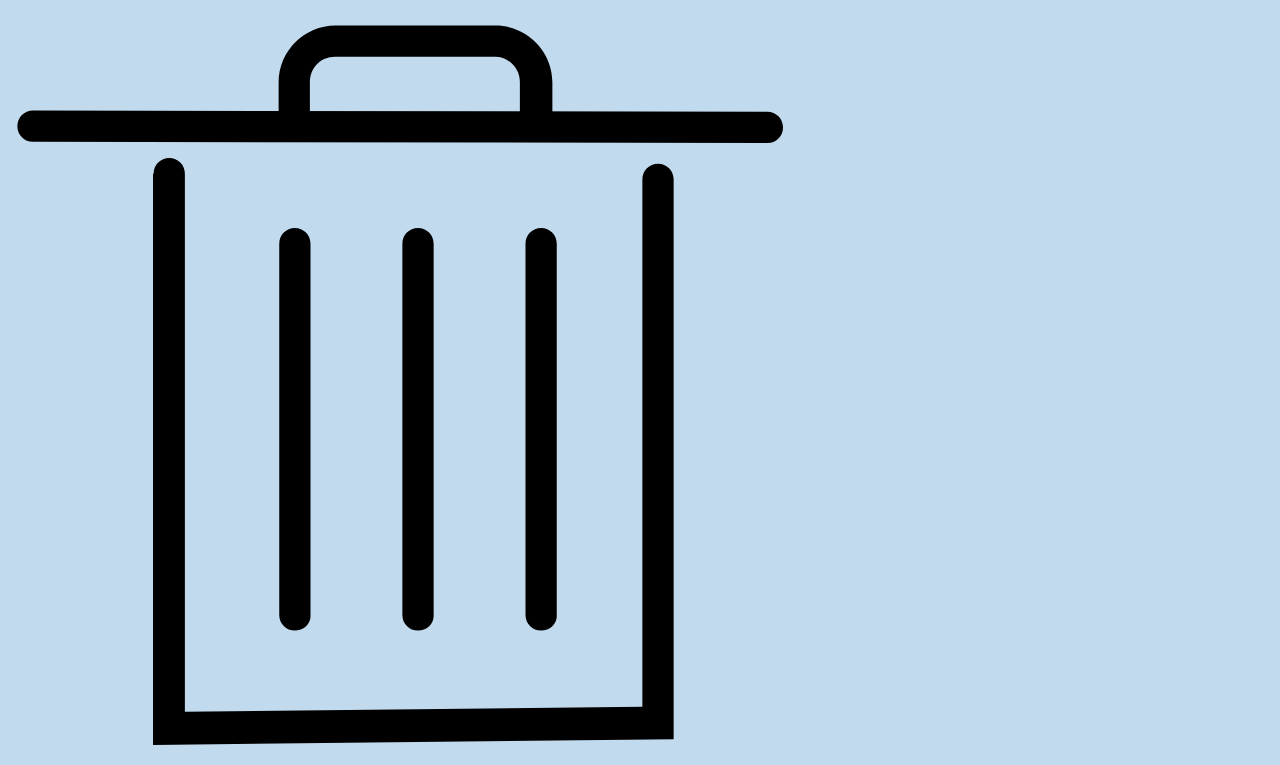
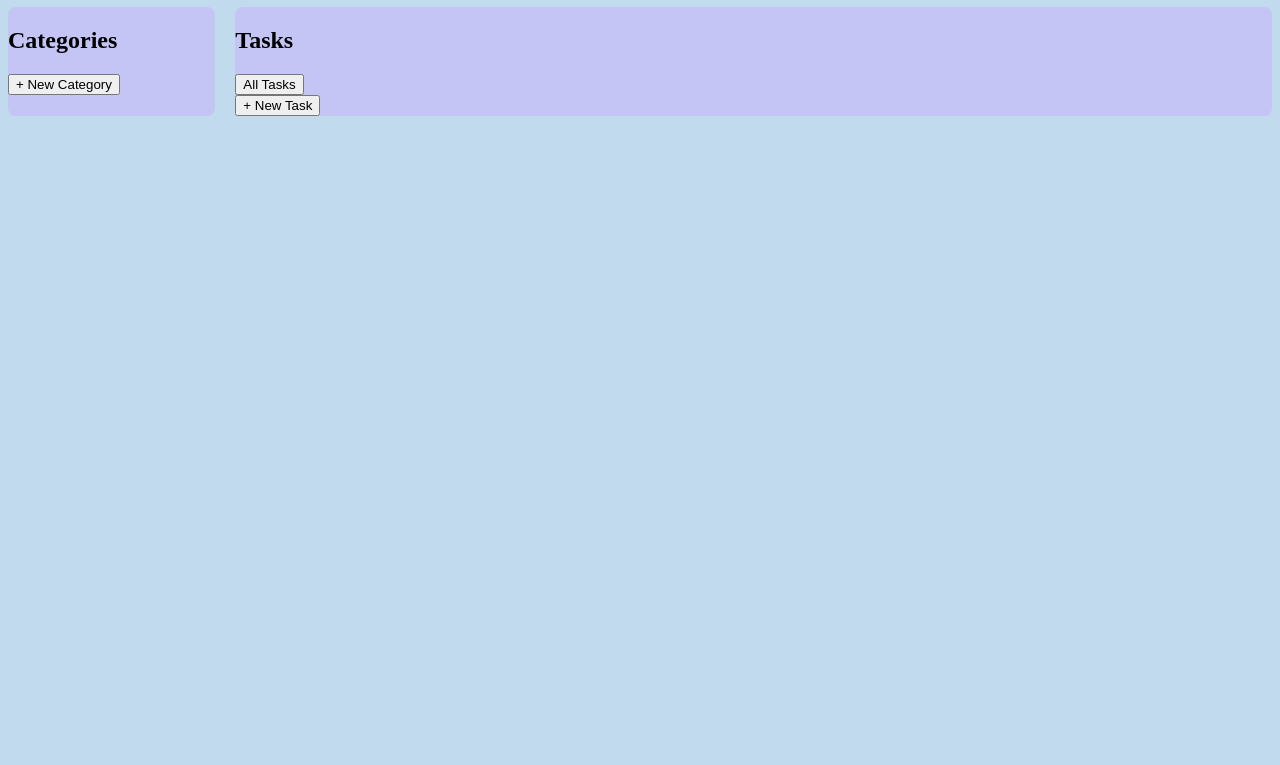
Before and after one commit to smsarfroz/todos, a website built with webpack: page src/template.html in a window 1280 px wide. Shown: the part 73-838 px from the top of the page. After the commit the page ends 800 px from the top, so only its background shows below. Built offline with nearby package versions, Linux system fonts and the light colour scheme.

Commit message:
Create html skeleton

```diff
--- a/src/index.js
+++ b/src/index.js
@@ -1,7 +1,19 @@
 import "./styles.css";
 import deleteIcon from "./images/delete.svg";
 
-const image = document.createElement("img");
-image.src = deleteIcon;
+// const image = document.createElement("img");
+// image.src = deleteIcon;
 
-document.body.appendChild(image);
+// document.body.appendChild(image);
+
+let ToDo = [
+
+];
+
+const addCategoryButton = document.querySelector(".newCategory");
+
+addCategoryButton.addEventListener('click', () => {
+
+});
+
+export { ToDo };
--- a/src/styles.css
+++ b/src/styles.css
@@ -1,3 +1,18 @@
 body {
     background-color: rgb(194, 218, 237);
 }
+
+.container {
+    display: grid;
+    grid-template-columns: 1fr 5fr;
+    gap: 20px;
+}
+
+.categories {
+    background-color: rgb(197, 197, 245);
+    border-radius: 8px;
+}
+.tasks {
+    background-color: rgb(197, 197, 245);
+    border-radius: 8px;
+}
--- a/src/template.html
+++ b/src/template.html
@@ -1,11 +1,40 @@
 <!DOCTYPE html>
 <html lang="en">
+
 <head>
     <meta charset="UTF-8">
     <meta name="viewport" content="width=device-width, initial-scale=1.0">
     <title>Document</title>
 </head>
+
 <body>
-    <div>Hello World</div>
+    <!-- <div>Hello World</div> -->
+
+    <header>
+        <h1>Todo List </h1>
+    </header>
+
+    <div class="container">
+
+        <div class="categories">
+            <h2>Categories</h2>
+            <div class="projects">
+            </div>
+            <button class="newCategory">
+                + New Category
+            </button>
+        </div>
+
+        <div class="tasks">
+            <div class="heading">
+                <h2>Tasks </h2>
+                <button class="allTasks">All Tasks</button>
+            </div>
+            <button class="newTasks">
+                + New Task
+            </button>
+        </div>
+    </div>
 </body>
+
 </html>
```
Also changed, not shown: src/addTodo.js (added, +15 -0 lines).
